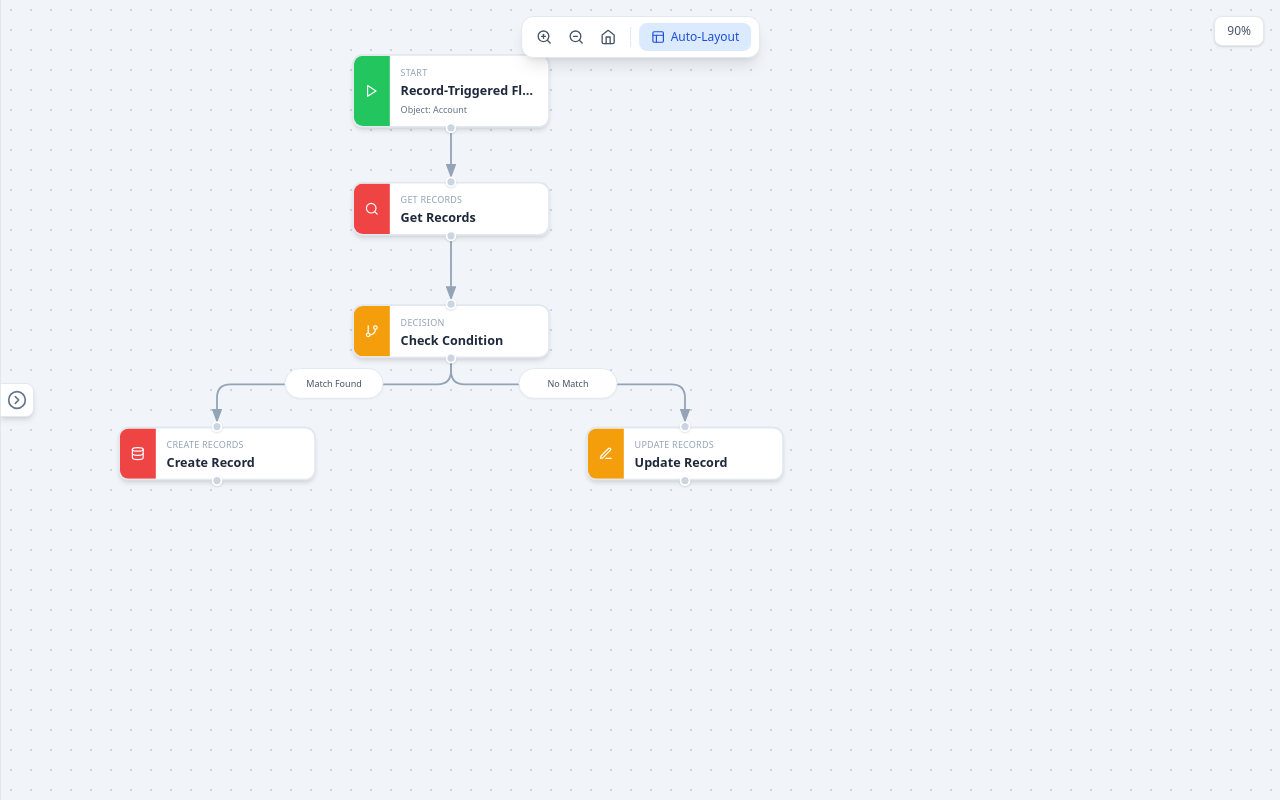
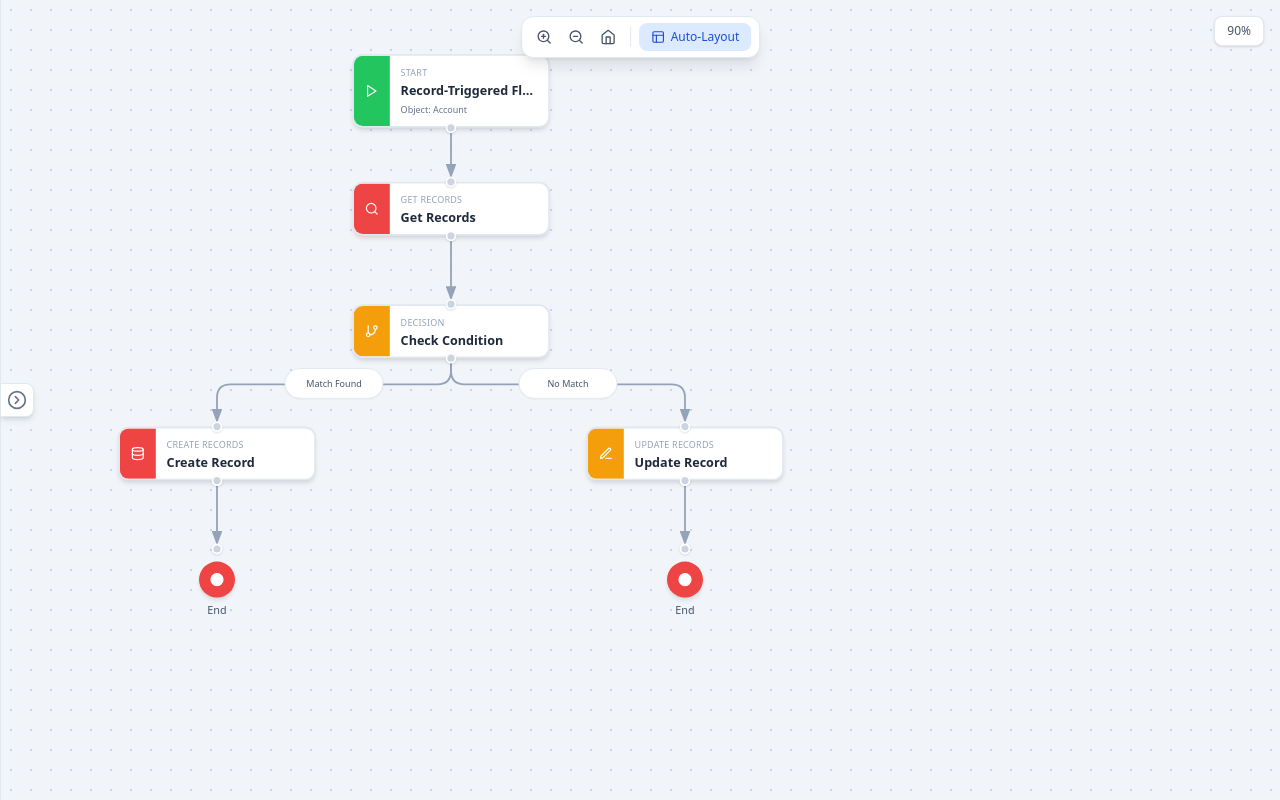
Before and after one commit to Avinava/vscode-sf-flow-visualiser, a React (Vite) app in the folder webview-ui/: page / in a window 1280 px wide. Built offline with nearby package versions, Linux system fonts and the light colour scheme; the HTML template or start-up script is replaced by a standard one.

Commit message:
add end stop

```diff
--- a/webview-ui/src/App.tsx
+++ b/webview-ui/src/App.tsx
@@ -410,6 +410,33 @@ function parseFlowXML(xmlText: string): ParsedFlow {
       }
     }
   }
+
+  // Find terminal nodes (nodes with no outgoing connections) and add END nodes
+  const nodesWithOutgoing = new Set(edges.map((e) => e.source));
+  let endNodeCount = 0;
+
+  nodes.forEach((node) => {
+    if (!nodesWithOutgoing.has(node.id) && node.type !== "START") {
+      // This node has no outgoing edges - add an END node after it
+      const endNodeId = `END_NODE_${endNodeCount++}`;
+      nodes.push({
+        id: endNodeId,
+        type: "END",
+        label: "End",
+        x: 0,
+        y: 0,
+        width: NODE_WIDTH,
+        height: 40,
+        data: {},
+      });
+      edges.push({
+        id: `${node.id}-${endNodeId}`,
+        source: node.id,
+        target: endNodeId,
+        type: "normal",
+      });
+    }
+  });
 
   return { nodes, edges, metadata };
 }
@@ -1034,6 +1061,36 @@ const App: React.FC = () => {
               const config = NODE_CONFIG[node.type] || NODE_CONFIG.ACTION;
               const isSelected = selectedNode?.id === node.id;
 
+              // Special rendering for END nodes - simple red circle
+              if (node.type === "END") {
+                return (
+                  <div
+                    key={node.id}
+                    className="flow-node absolute flex flex-col items-center"
+                    style={{ left: node.x, top: node.y, width: node.width }}
+                    onClick={(e) => {
+                      e.stopPropagation();
+                      setSelectedNode(node);
+                    }}
+                  >
+                    {/* Top connector dot */}
+                    <div className="w-3 h-3 rounded-full bg-slate-300 border-2 border-white shadow mb-2"></div>
+
+                    {/* End circle */}
+                    <div className={`
+                      w-10 h-10 rounded-full bg-red-500 flex items-center justify-center cursor-pointer
+                      shadow-md transition-all
+                      ${isSelected ? "ring-4 ring-red-200" : "hover:shadow-lg"}
+                    `}>
+                      <Circle size={16} className="text-white" fill="white" />
+                    </div>
+
+                    {/* Label */}
+                    <div className="text-xs font-medium text-slate-600 mt-1.5">End</div>
+                  </div>
+                );
+              }
+
               return (
                 <div
                   key={node.id}
```
Also changed, not shown: 2 other files (tests, documents, lock files or other folders).
